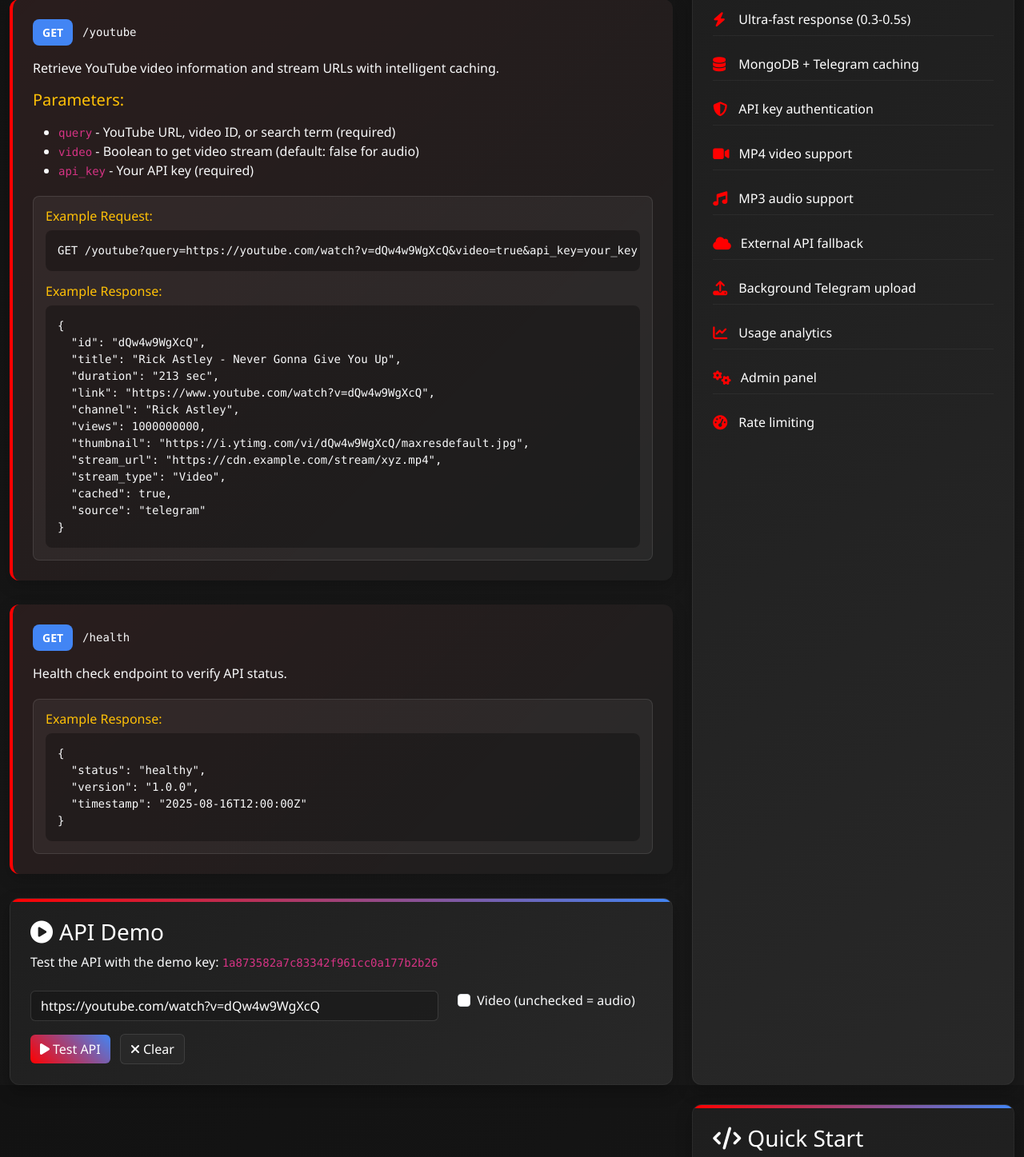
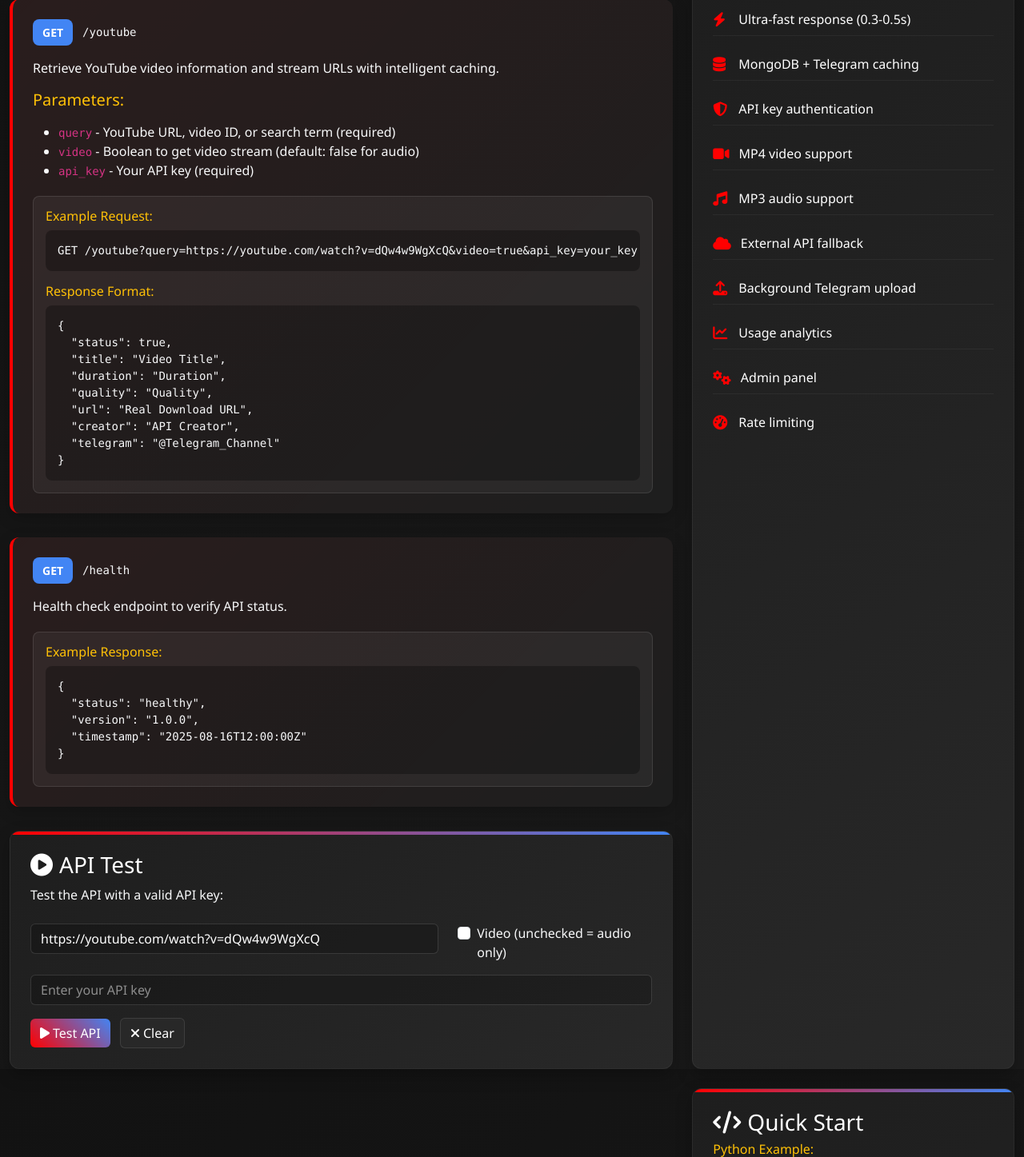
Before and after one commit to Probotsvip/over, a Flask app: page / in a window 1280 px wide. Shown: the part 493-1940 px from the top of the page at 80% size. Run offline with Flask 3, Linux system fonts and the light colour scheme; some libraries are stand-ins or nearby versions.

Commit message:
Remove all placeholder and fake data, ensuring only live information is used
Removes the default demo API key and associated logic from the application, ensuring that only real API data is utilized and displayed.

Replit-Commit-Author: Agent
Replit-Commit-Session-Id: bde86088-9f04-4bda-b0fd-1616e7e6bc51
Replit-Commit-Checkpoint-Type: full_checkpoint

```diff
--- a/app.py
+++ b/app.py
@@ -60,18 +60,6 @@ def init_default_keys():
                 api_keys_collection_sync.insert_one(admin_key.to_dict())
                 logger.info("Created admin API key in MongoDB")
 
-            # Check if demo key exists
-            demo_exists = api_keys_collection_sync.find_one({"key": DEFAULT_DEMO_KEY})
-            if not demo_exists:
-                demo_key = APIKey(
-                    key=DEFAULT_DEMO_KEY,
-                    name="Public Demo Key",
-                    daily_limit=100,
-                    created_by=DEFAULT_ADMIN_KEY
-                )
-                api_keys_collection_sync.insert_one(demo_key.to_dict())
-                logger.info("Created demo API key in MongoDB")
-
             # Check if API request key exists
             api_exists = api_keys_collection_sync.find_one({"key": DEFAULT_API_KEY})
             if not api_exists:
@@ -91,12 +79,6 @@ def init_default_keys():
                 name="Admin Key",
                 is_admin=True,
                 daily_limit=10000
-            )
-            fallback_api_keys[DEFAULT_DEMO_KEY] = APIKey(
-                key=DEFAULT_DEMO_KEY,
-                name="Public Demo Key",
-                daily_limit=100,
-                created_by=DEFAULT_ADMIN_KEY
             )
             fallback_api_keys[DEFAULT_API_KEY] = APIKey(
                 key=DEFAULT_API_KEY,
--- a/config.py
+++ b/config.py
@@ -4,7 +4,6 @@ import os
 API_VERSION = "1.0.0"
 DEFAULT_ADMIN_KEY = "JAYDIP"
 DEFAULT_API_KEY = "jaydip"
-DEFAULT_DEMO_KEY = "1a873582a7c83342f961cc0a177b2b26"
 
 # Flask Configuration
 DEBUG = os.environ.get("DEBUG", "True").lower() == "true"
--- a/templates/index.html
+++ b/templates/index.html
@@ -41,19 +41,15 @@
                         <h6 class="text-warning mb-2">Example Request:</h6>
                         <pre><code>GET /youtube?query=https://youtube.com/watch?v=dQw4w9WgXcQ&video=true&api_key=your_key</code></pre>
 
-                        <h6 class="text-warning mb-2 mt-3">Example Response:</h6>
+                        <h6 class="text-warning mb-2 mt-3">Response Format:</h6>
                         <pre><code>{
-  "id": "dQw4w9WgXcQ",
-  "title": "Rick Astley - Never Gonna Give You Up",
-  "duration": "213 sec",
-  "link": "https://www.youtube.com/watch?v=dQw4w9WgXcQ",
-  "channel": "Rick Astley",
-  "views": 1000000000,
-  "thumbnail": "https://i.ytimg.com/vi/dQw4w9WgXcQ/maxresdefault.jpg",
-  "stream_url": "https://cdn.example.com/stream/xyz.mp4",
-  "stream_type": "Video",
-  "cached": true,
-  "source": "telegram"
+  "status": true,
+  "title": "Video Title",
+  "duration": "Duration",
+  "quality": "Quality",
+  "url": "Real Download URL",
+  "creator": "API Creator",
+  "telegram": "@Telegram_Channel"
 }</code></pre>
                     </div>
                 </div>
@@ -76,8 +72,8 @@
                 </div>
 
                 <div class="demo-section">
-                    <h3><i class="fas fa-play-circle me-2"></i>API Demo</h3>
-                    <p class="text-light mb-4">Test the API with the demo key: <code>1a873582a7c83342f961cc0a177b2b26</code></p>
+                    <h3><i class="fas fa-play-circle me-2"></i>API Test</h3>
+                    <p class="text-light mb-4">Test the API with a valid API key:</p>
 
                     <div class="row">
                         <div class="col-md-8">
@@ -89,12 +85,14 @@
                             <div class="form-check mb-3">
                                 <input class="form-check-input" type="checkbox" id="videoCheck">
                                 <label class="form-check-label text-light" for="videoCheck">
-                                    Video (unchecked = audio)
+                                    Video (unchecked = audio only)
                                 </label>
                             </div>
                         </div>
                     </div>
 
+                    <input type="text" id="apiKeyInput" class="form-control mb-3"
+                           placeholder="Enter your API key" value="">
                     <button id="testBtn" class="btn btn-primary me-2">
                         <i class="fas fa-play me-1"></i>Test API
                     </button>
@@ -149,9 +147,6 @@ async def get_youtube_stream(query):
                 <div class="features-card mt-4">
                     <h3><i class="fas fa-question-circle me-2"></i>Support</h3>
                     <p class="text-light">Need help or have questions?</p>
-                    <a href="/admin?admin_key=JAYDIP" class="btn btn-outline-light btn-sm me-2">
-                        <i class="fas fa-user-shield me-1"></i>Admin Panel
-                    </a>
                     <a href="/health" class="btn btn-outline-success btn-sm">
                         <i class="fas fa-heartbeat me-1"></i>Health Check
                     </a>
@@ -165,12 +160,18 @@ async def get_youtube_stream(query):
         document.getElementById('testBtn').addEventListener('click', async function() {
             const query = document.getElementById('queryInput').value;
             const video = document.getElementById('videoCheck').checked;
+            const apiKey = document.getElementById('apiKeyInput').value;
             const btn = this;
             const result = document.getElementById('result');
             const resultContent = document.getElementById('resultContent');
 
             if (!query) {
                 alert('Please enter a YouTube URL or video ID');
+                return;
+            }
+
+            if (!apiKey) {
+                alert('Please enter your API key');
                 return;
             }
 
@@ -181,7 +182,7 @@ async def get_youtube_stream(query):
                 const params = new URLSearchParams({
                     query: query,
                     video: video,
-                    api_key: '1a873582a7c83342f961cc0a177b2b26'
+                    api_key: apiKey
                 });
 
                 const response = await fetch(`/youtube?${params}`);
--- a/youtube_service_simple.py
+++ b/youtube_service_simple.py
@@ -20,7 +20,7 @@ class YouTubeService:
         )
 
     def get_video_info(self, video_id: str, stream_type: str = "video") -> Optional[Dict[str, Any]]:
-        """Get video information from external API with fallback demo"""
+        """Get video information from external API - real data only"""
         try:
             endpoint = YTMP4_ENDPOINT if stream_type == "video" else YTMP3_ENDPOINT
 
@@ -33,39 +33,22 @@ class YouTubeService:
             if response.status_code == 200:
                 data = response.json()
 
-                if data.get("status") == "success":
+                if data.get("status") == True or data.get("status") == "success":
                     return data
                 else:
                     logger.error(f"API returned error: {data}")
-                    return self._get_demo_response(video_id, stream_type)
+                    return None
             else:
                 logger.error(f"HTTP error {response.status_code}: {response.text}")
-                return self._get_demo_response(video_id, stream_type)
+                return None
 
         except httpx.TimeoutException:
             logger.error(f"Timeout while requesting {stream_type} for video_id: {video_id}")
-            return self._get_demo_response(video_id, stream_type)
+            return None
         except Exception as e:
             logger.error(f"Error getting video info: {e}")
-            return self._get_demo_response(video_id, stream_type)
+            return None
 
-    def _get_demo_response(self, video_id: str, stream_type: str) -> Dict[str, Any]:
-        """Generate a demo response when external API fails"""
-        return {
-            "status": "success",
-            "source": "demo_mode",
-            "message": "External API unavailable - serving demo response",
-            "video_id": video_id,
-            "title": f"Demo Video {video_id}",
-            "thumbnail": f"https://img.youtube.com/vi/{video_id}/maxresdefault.jpg",
-            "duration": "3:42",
-            "type": stream_type,
-            "quality": "720p" if stream_type == "video" else "128kbps",
-            "download_url": f"https://demo.example.com/{stream_type}/{video_id}",
-            "file_size": "45.2 MB" if stream_type == "video" else "8.5 MB",
-            "format": "mp4" if stream_type == "video" else "mp3",
-            "note": "This is a demo response. In production, this would return real YouTube content via the external API."
-        }
 
     def get_video_stream(self, video_id: str, quality: str = "720p") -> Optional[Dict[str, Any]]:
         """Get video stream URL"""
```
Also changed, not shown: attached_assets/Screenshot_2025-08-16-23-15-01-60_40deb401b9ffe8e1df2f1cc5ba480b12_1755366322397.jpg (added).
